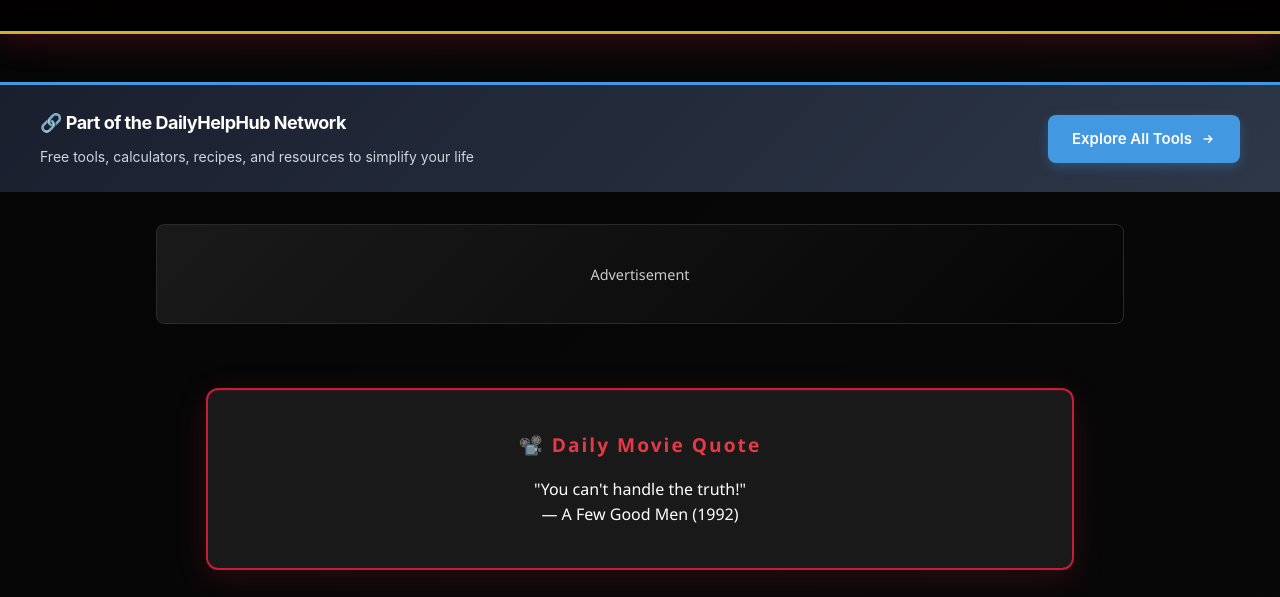
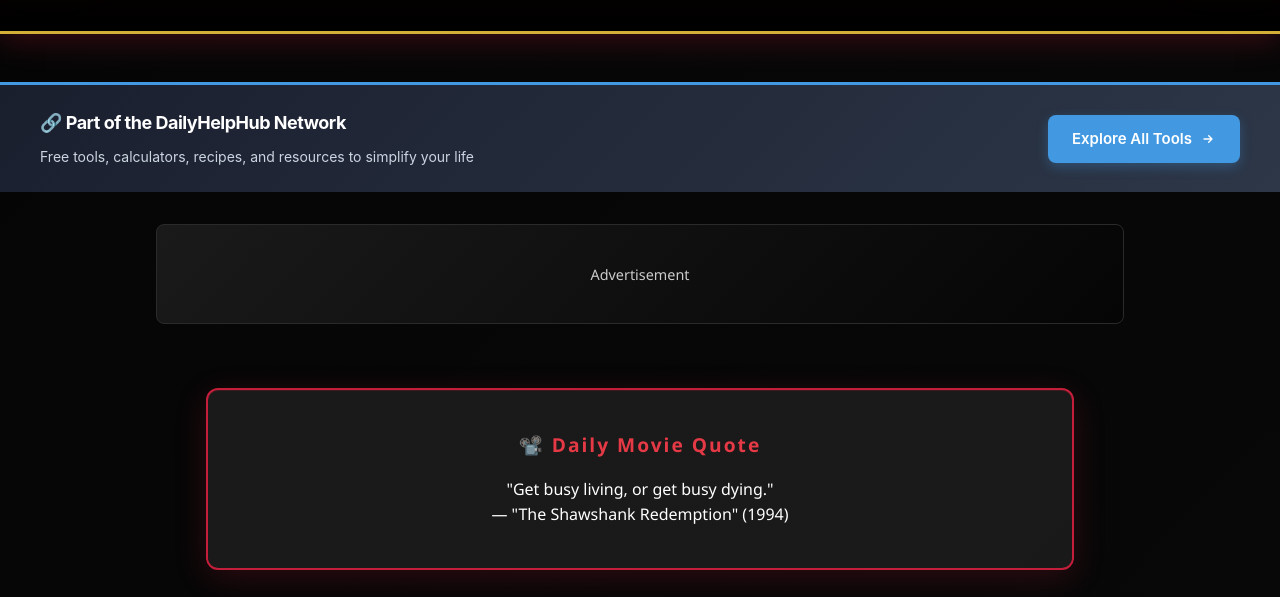
Before and after one commit to travman1993/RandomMovie, a plain HTML site: page index.html in a window 1280 px wide. Shown: the part 203-800 px from the top of the page. Drawn offline with Linux system fonts and the light colour scheme.

Commit message:
ne wmovie quote

```diff
--- a/index.html
+++ b/index.html
@@ -72,9 +72,9 @@
         <section class="daily-quote-section">
                 <h2 class="quote-title">📽️ Daily Movie Quote</h2>
                 <blockquote>
-                    "You can't handle the truth!"
+                    "Get busy living, or get busy dying."
                 </blockquote>
-                <p>— A Few Good Men (1992)</p>
+                <p>— "The Shawshank Redemption" (1994)</p>
         </section>
 
         <!-- Movie Generator Section -->
```
